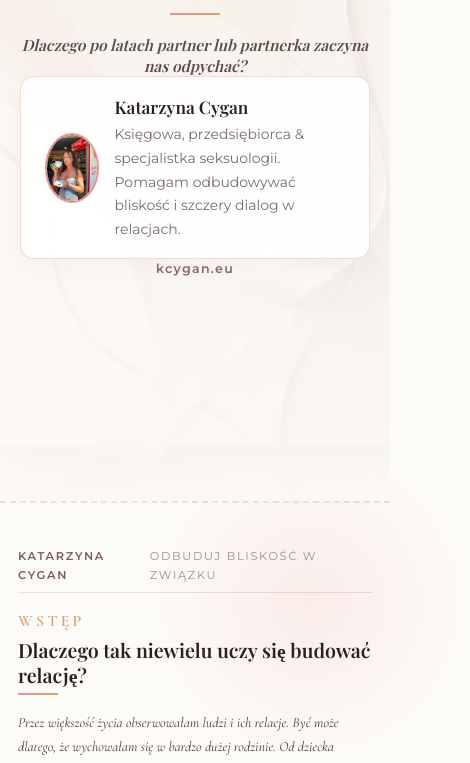
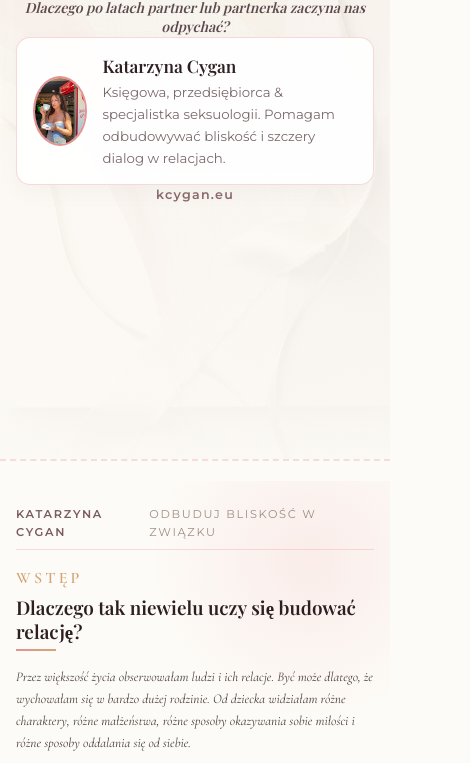
Before and after one commit to barcygan/marketing, a website: page public/ebook/ebook-dlaczego-po-latach-partner-zaczy-nas-odpychac.html in a window 390 px wide. Shown: the part 214-977 px from the top of the page, 470 px wide, since content can reach past the window. Drawn offline with nearby package versions, Linux system fonts and the light colour scheme; a web font is replaced by a local one.

Commit message:
Fix mobile layout horizontal overflow and margin scaling

```diff
--- a/public/ebook/ebook-dlaczego-po-latach-partner-zaczy-nas-odpychac.html
+++ b/public/ebook/ebook-dlaczego-po-latach-partner-zaczy-nas-odpychac.html
@@ -27,48 +27,63 @@
       line-height: 1.6;
       -webkit-print-color-adjust: exact;
       print-color-adjust: exact;
+      overflow-x: hidden;
+      width: 100%;
+      margin: 0;
+      padding: 0;
     }
 
     @media screen and (max-width: 768px) {
+      body {
+        padding: 0 !important;
+        background-color: #FDFBF7 !important;
+      }
+
       .page {
         width: 100% !important;
-        max-width: 100vw !important;
+        max-width: 100% !important;
+        box-sizing: border-box !important;
         height: auto !important;
         min-height: unset !important;
-        padding: 24px 18px !important;
-        margin-bottom: 20px !important;
+        padding: 24px 16px !important;
+        margin: 0 0 20px 0 !important;
         border-radius: 0 !important;
         box-shadow: none !important;
         border-bottom: 2px dashed rgba(229,147,149,0.3) !important;
-        overflow: visible !important;
+        overflow: hidden !important;
       }
 
       .cover-page {
-        padding: 36px 20px !important;
-        min-height: 85vh !important;
+        padding: 32px 16px !important;
+        min-height: 80vh !important;
       }
 
       .cover-main-title {
-        font-size: 1.6rem !important;
+        font-size: 1.5rem !important;
       }
 
       .cover-main-title span {
-        font-size: 1.3rem !important;
+        font-size: 1.2rem !important;
       }
 
       .cover-subtitle {
-        font-size: 1.1rem !important;
+        font-size: 1rem !important;
         max-width: 100% !important;
       }
 
+      .cover-author-card {
+        max-width: 100% !important;
+        padding: 14px 16px !important;
+      }
+
       .chapter-title {
-        font-size: 1.4rem !important;
+        font-size: 1.35rem !important;
       }
 
       p {
         text-align: left !important;
-        font-size: 10.5pt !important;
-        line-height: 1.7 !important;
+        font-size: 10pt !important;
+        line-height: 1.65 !important;
       }
 
       .author-grid {
@@ -77,7 +92,7 @@
       }
 
       .author-photo {
-        max-width: 150px;
+        max-width: 140px;
         margin: 0 auto;
         display: block;
       }
```
